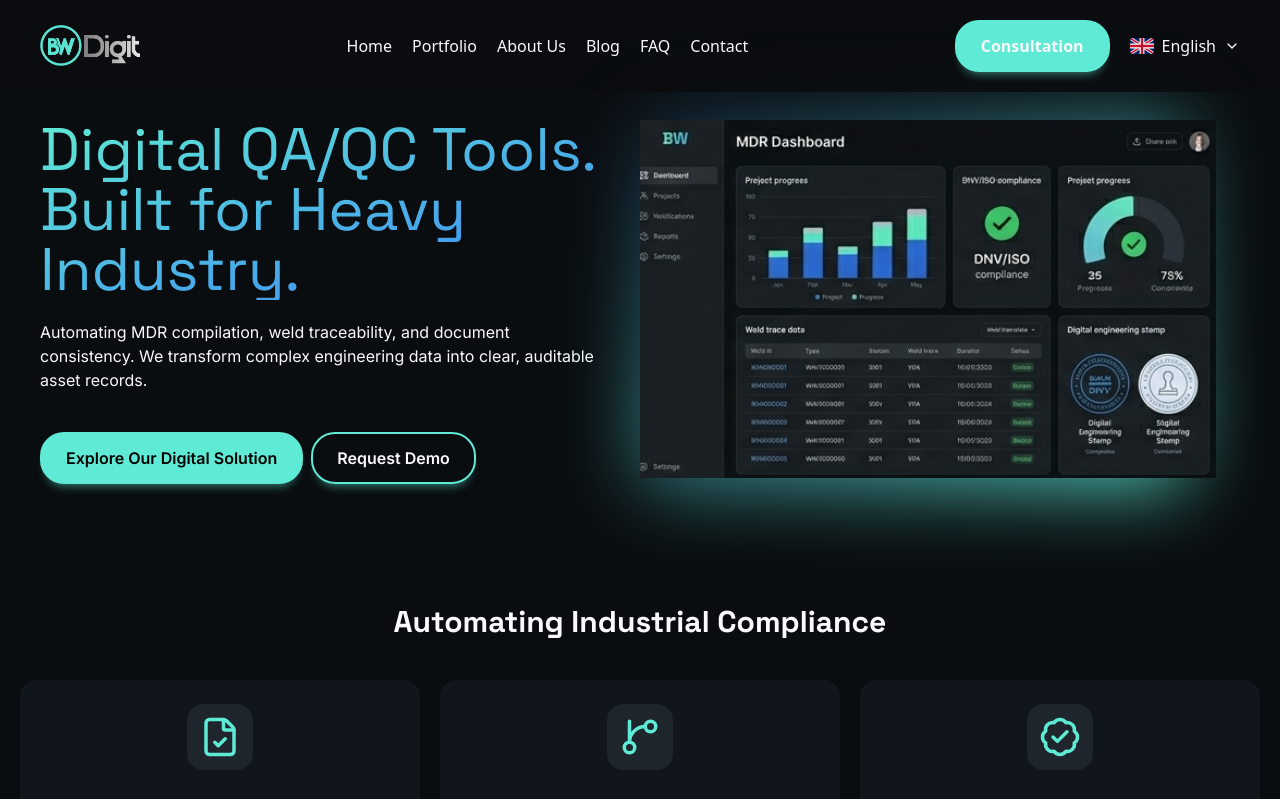
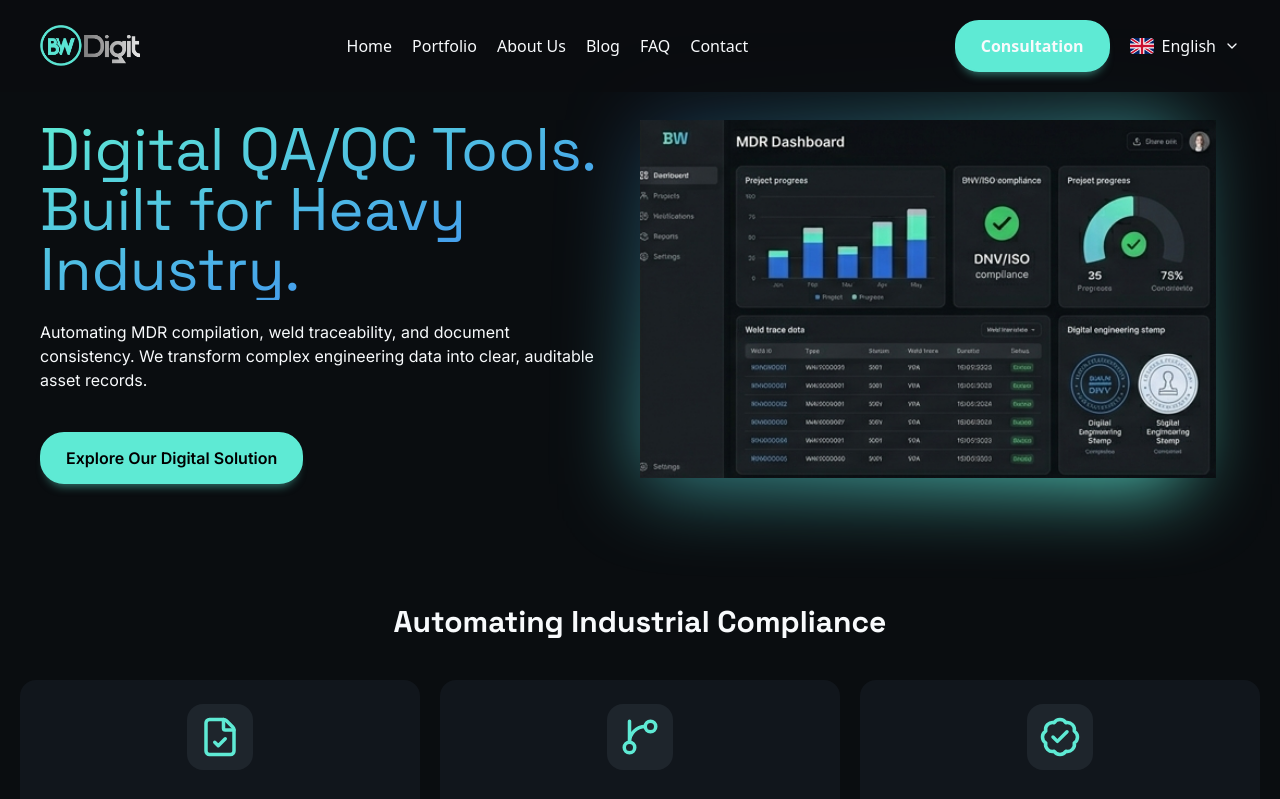
Before and after one commit to shariq-gazdar/bwdigit, a Next.js app: page /en in a window 1280 px wide. Shown: the top 799 px of the page. Built offline with nearby package versions, Linux system fonts and the light colour scheme.

Commit message:
remove contact

```diff
--- a/src/app/[locale]/page.js
+++ b/src/app/[locale]/page.js
@@ -34,7 +34,7 @@ export default async function Home({ params }) {
               {t.hero.cta}
             </CtaButton>
               </Link>
-            <Link href={"/#contact"}>
+            {/* <Link href={"/#contact"}>
             <CtaButton
               changeStyle={
                 "bg-transparent text-primary px-6 py-3 rounded-3xl border-2 border-primary-accent font-semibold hover:bg-primary-accent/90 transition-colors cursor-pointer w-full lg:w-fit shadow-[0_20px_90px_-100px_rgba(94,234,212,0.5),0_8px_10px_-6px_rgba(94,234,212,0.5)] text-center flex flex-row justify-center items-center "
@@ -42,7 +42,7 @@ export default async function Home({ params }) {
               >
               {"Request Demo"}
             </CtaButton>
-              </Link>
+              </Link> */}
           </div>
         </div>
         {/* Right */}
```
